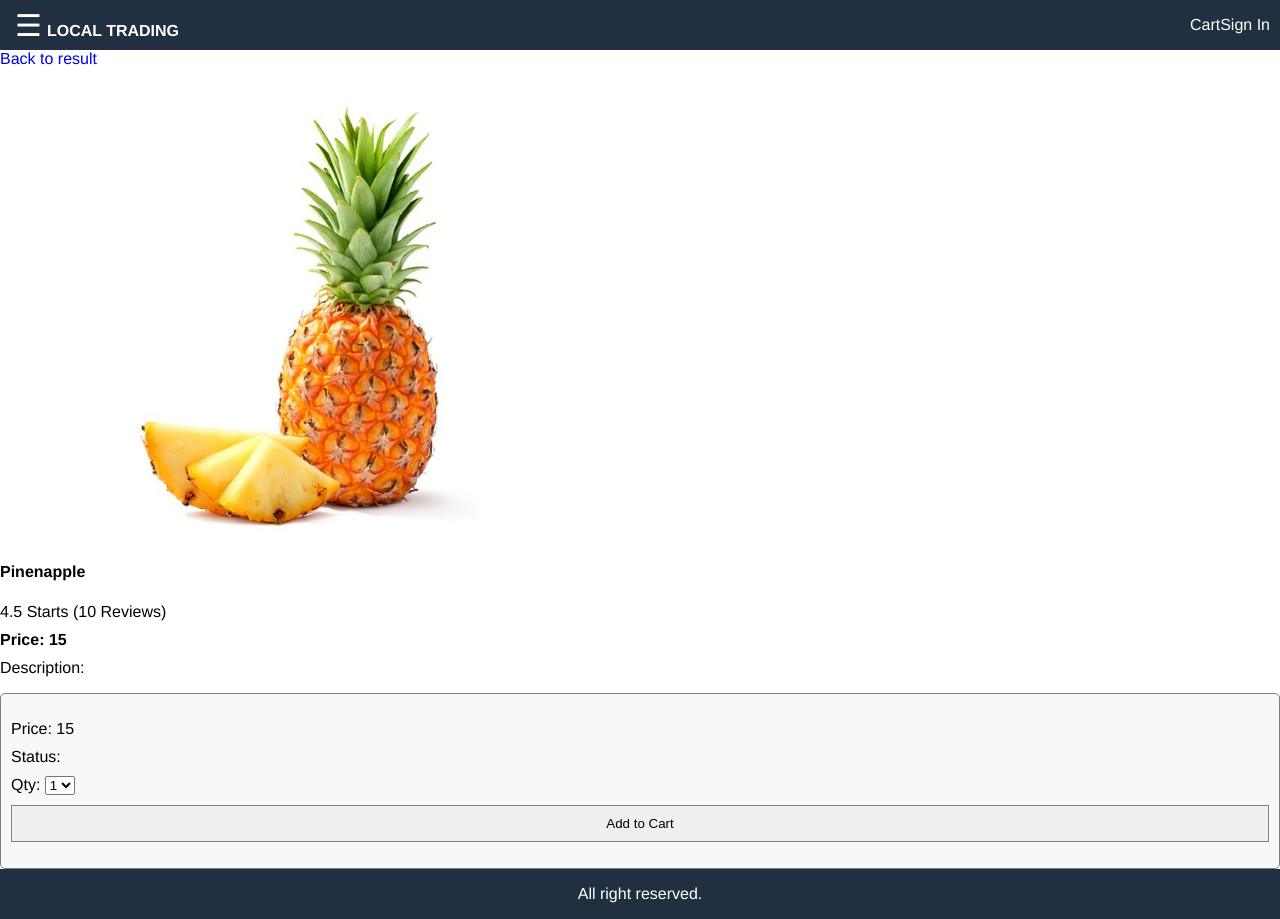
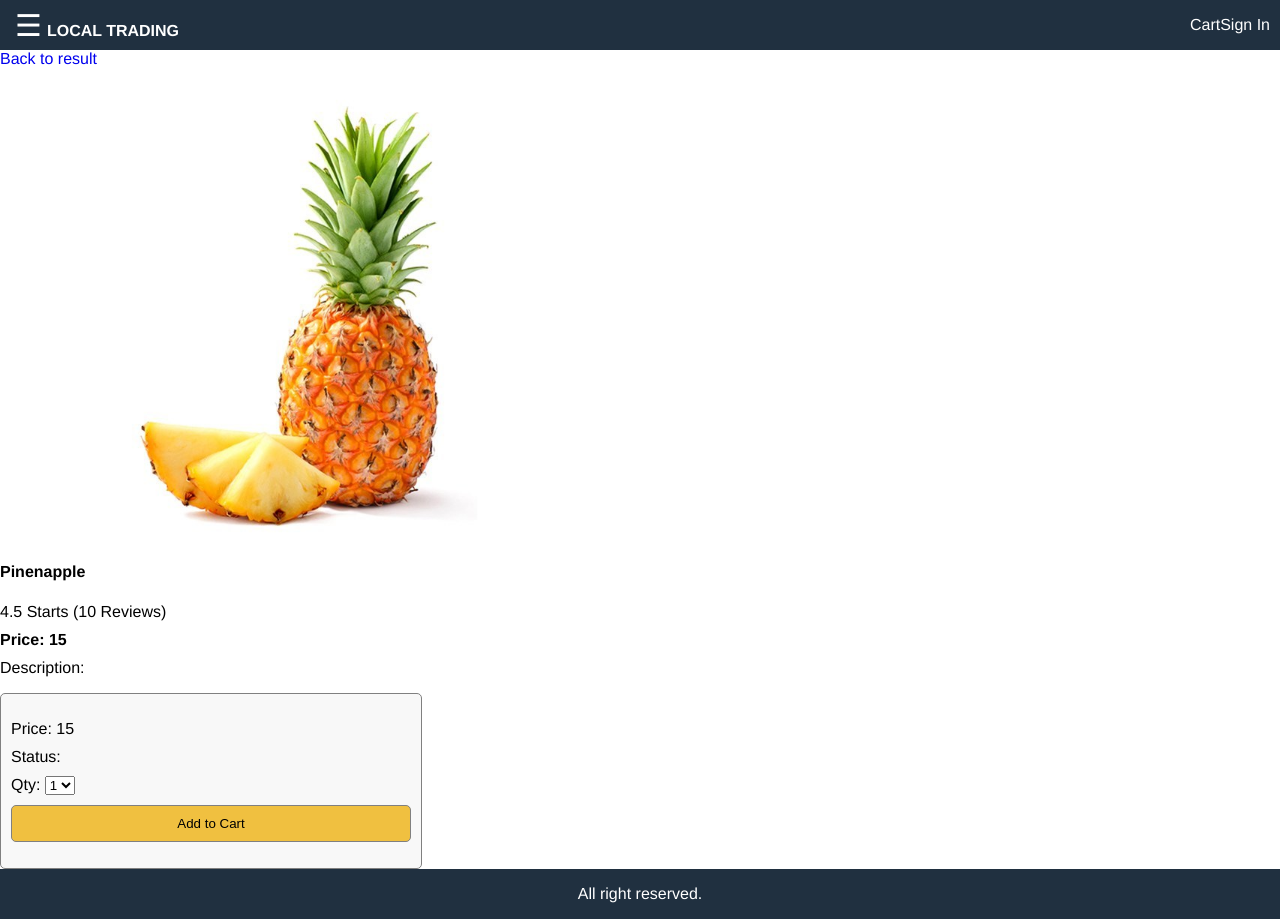
Before and after one commit to LD0315/local-trading, a React (Create React App) app in the folder frontend/: page /product/1 in a window 1280 px wide. Built offline with nearby package versions, Linux system fonts and the light colour scheme.

Commit message:
server.js added

```diff
--- a/frontend/src/index.css
+++ b/frontend/src/index.css
@@ -184,22 +184,22 @@ a :hover{
 .details {
   display: flex;
   justify-content: space-between;
-  align-items: flex-start;
+  align-content: flex-start;
   flex-wrap: wrap;
   padding: 1rem;
 }
+
 .details-image {
-  flex: 2 1 60rem;
 }
 .details-image img {
   max-width: 60rem;
   width: 100%;
 }
 .details-info {
-  flex: 1 1 30rem;
+  max-width: 40rem;
 }
 .details-action {
-  flex: 1 1 30rem;
+  max-width: 40rem;
 }
 
 .details-info ul,
@@ -229,5 +229,11 @@ a :hover{
 .button{
   padding: 1rem;
   border: .1rem #808080 solid;
+  border-radius: 0.5rem;
   cursor: pointer;
+  background-color: #f0c040;
 }
+
+.button :hover{
+  border: .1rem #404040 solid;
+}
```
Also changed, not shown: package.json (added, +23 -0 lines), 1 other file (tests, documents, lock files or other folders).
